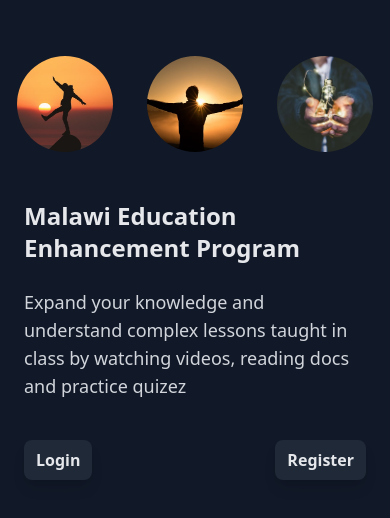
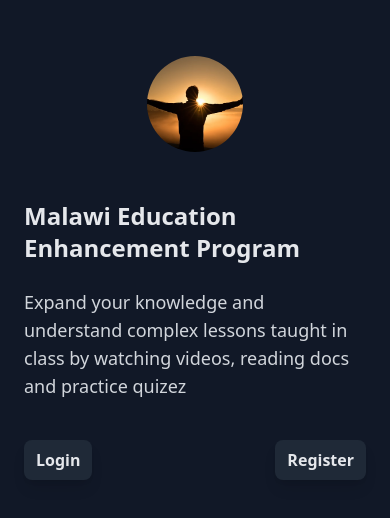
Before and after one commit to GiftChrisJava/trackervideo, a Next.js app: page / in a window 390 px wide. Shown: the top 518 px of the page. Built offline with nearby package versions, Linux system fonts and the light colour scheme.

Commit message:
added media queries

```diff
--- a/app/page.jsx
+++ b/app/page.jsx
@@ -10,15 +10,15 @@ export default function Home() {
       <div className="flex justify-between">
         <Image
           src={image3}
-          className="block h-24 w-24 rounded-full object-cover mx-auto mb-6"
+          className="h-24 w-24 rounded-full hidden md:flex object-cover mx-auto mb-6"
         />
         <Image
           src={image2}
-          className="block h-24 w-24 rounded-full object-cover mx-auto mb-6"
-        />{" "}
+          className="h-24 w-24 rounded-full object-cover mx-auto mb-6"
+        />
         <Image
           src={image1}
-          className="block h-24 w-24 rounded-full object-cover mx-auto mb-6"
+          className="h-24 w-24 rounded-full hidden md:flex object-cover mx-auto mb-6"
         />
       </div>
 
```
